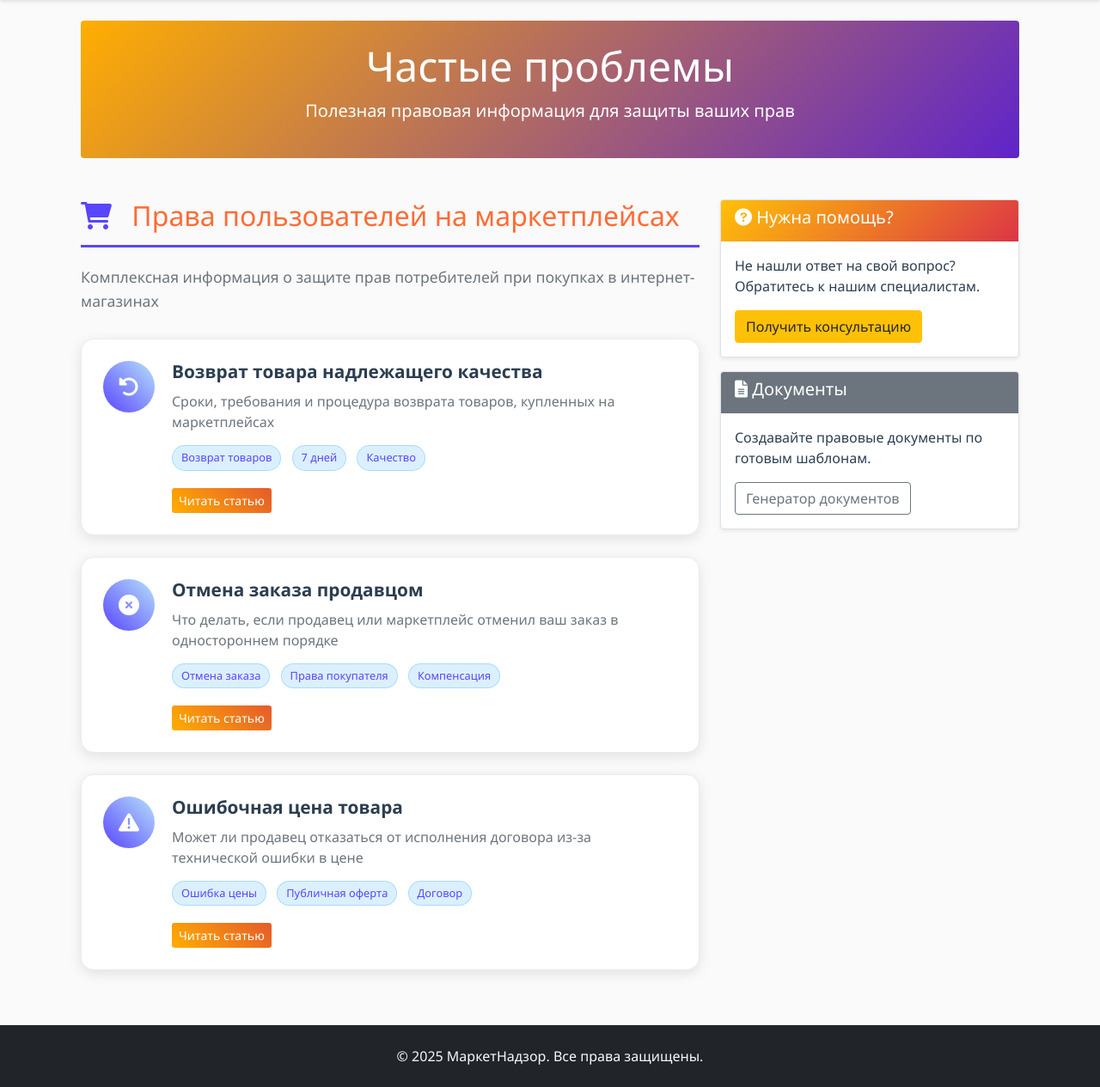
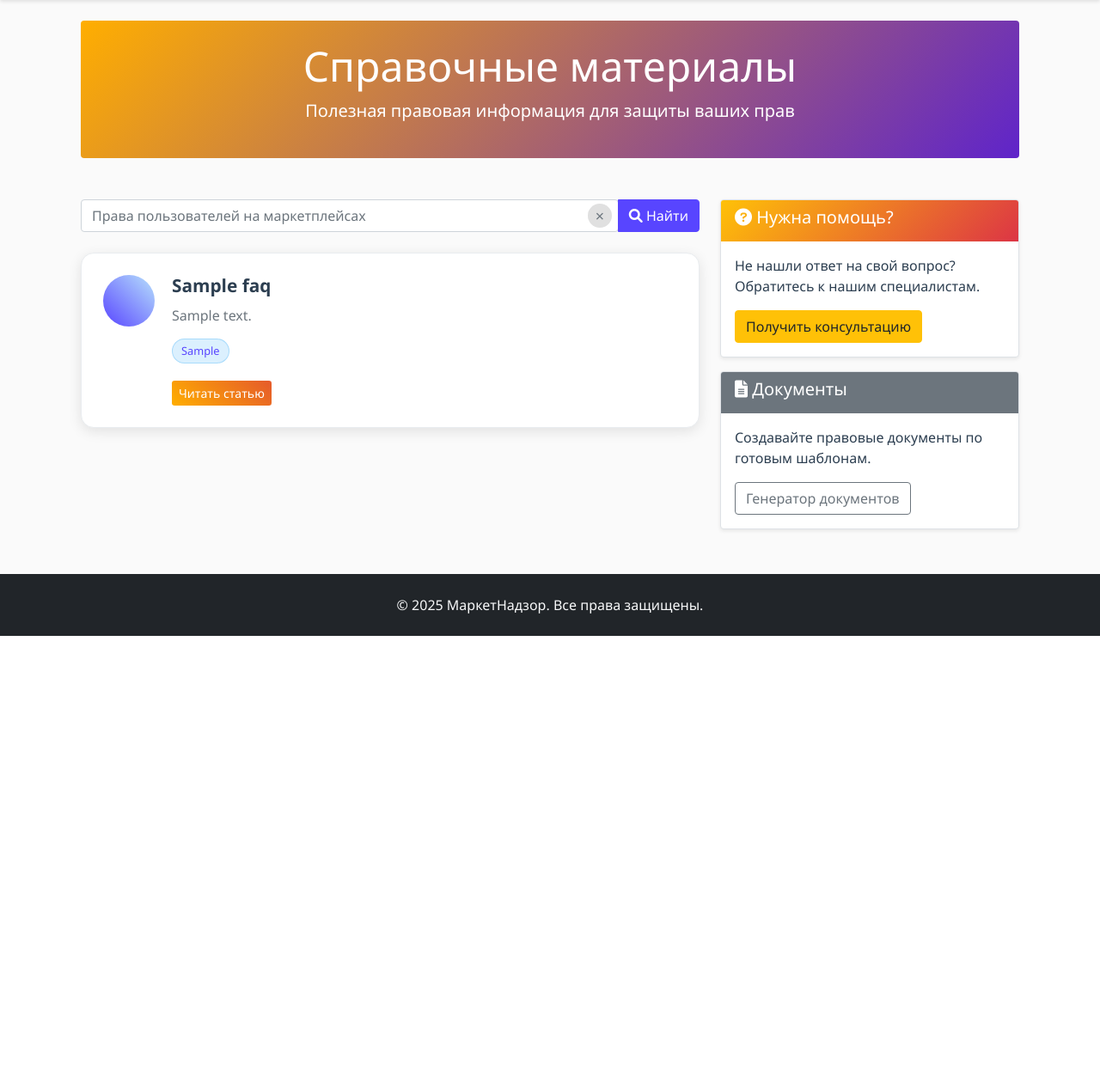
Before and after one commit to sergey-globus/Cons_plus, a Django app: page /reference/ in a window 1280 px wide. Shown: the part 60-1325 px from the top of the page at 86% size. After the commit the page ends 800 px from the top, so only its background shows below. Run offline with Django 4.2, Linux system fonts and the light colour scheme; tables that the repository leaves empty hold one stand-in row (values such as "Sample post"); parts of the project's set-up code (start-up, migrations or seed data) failed here and were passed over.

Commit message:
adding search

```diff
--- a/apps/main/models.py
+++ b/apps/main/models.py
@@ -5,8 +5,12 @@ from .crypto import GOSTCrypto
 
 class FAQ(models.Model):
     title = models.CharField(max_length=200, verbose_name="Заголовок")
-    content = models.TextField(verbose_name="Содержание")
-    category = models.CharField(max_length=100, verbose_name="Категория")
+    synonyms = models.CharField(max_length=200, blank=True, null=True, verbose_name="Синонимы для поиска")
+    description = models.TextField(verbose_name="Описание", default='')
+    category = models.CharField(max_length=100, blank=True, null=True, verbose_name="Категория")
+    tags = models.CharField(max_length=200, blank=True, verbose_name="Теги")  # теги через запятую
+    icon_class = models.CharField(max_length=50, blank=True, default='fas fa-file-alt', verbose_name="Иконка")
+    url_name = models.CharField(max_length=100, blank=True, verbose_name="Имя URL для ссылки")
     created_at = models.DateTimeField(auto_now_add=True)
     is_active = models.BooleanField(default=True)
 
--- a/apps/main/views.py
+++ b/apps/main/views.py
@@ -15,6 +15,8 @@ import os
 from docx import Document
 from docx.shared import Inches
 from django.shortcuts import get_object_or_404
+from django.db.models import Q
+
 
 def index(request):
     return render(request, 'main/index.html')
@@ -287,8 +289,31 @@ def legal_news(request):
     })
 
 def reference_materials(request):
-    """Главная страница справочных материалов"""
-    return render(request, 'main/reference_materials.html')
+    query = request.GET.get('q', '').strip()
+
+    if query:
+        articles = FAQ.objects.filter(
+            Q(title__iregex=query) | Q(description__iregex=query) | Q(synonyms__iregex=query),
+            is_active=True
+        )
+    else:
+        articles = FAQ.objects.filter(is_active=True)
+
+    for article in articles:
+        article.tags_list = [tag.strip() for tag in article.tags.split(',')] if article.tags else []
+
+    # Отладочная печать - что мы передаем в шаблон
+    print(f"Total articles found: {articles.count()}")
+    for a in articles:
+        print(f"Article: {a.title}, tags: {a.tags_list}")
+
+    context = {
+        'articles': articles,
+        'query': query,
+    }
+
+    return render(request, 'main/reference_materials.html', context)
+
 
 def marketplace_rights(request):
     """Обновленная статья о правах пользователей на маркетплейсах"""
@@ -305,10 +330,6 @@ def price_error(request):
 def glossary(request):
     """Глоссарий правовых терминов"""
     return render(request, 'main/glossary.html')
-
-def reference_materials(request):
-    """Главная страница справочных материалов"""
-    return render(request, 'main/reference_materials.html')
 
 def price_category(request):
     """Категория 'Неверная цена'"""
--- a/templates/main/reference_materials.html
+++ b/templates/main/reference_materials.html
@@ -7,7 +7,7 @@
     <div class="row">
         <div class="col-md-12">
             <div class="hero-section-small text-white rounded p-4 mb-5">
-                <h1 class="display-5 text-center">Частые проблемы</h1>
+                <h1 class="display-5 text-center">Справочные материалы</h1>
                 <p class="lead text-center">Полезная правовая информация для защиты ваших прав</p>
             </div>
         </div>
@@ -18,61 +18,50 @@
             <div class="materials-grid">
                 <!-- Права пользователей на маркетплейсах - основная тема -->
                 <div class="topic-section">
-                    <h2 class="topic-title">
-                        <i class="fas fa-shopping-cart"></i>
-                        Права пользователей на маркетплейсах
-                    </h2>
-                    <p class="topic-description">Комплексная информация о защите прав потребителей при покупках в интернет-магазинах</p>
+                    <form method="get" action="" class="search-form mb-4" id="searchForm">
+                      <div class="input-group">
+                        <div style="position: relative; flex: 1;">
+                          <input type="text" name="q" id="searchInput" class="form-control"
+                                 placeholder="Права пользователей на маркетплейсах"
+                                 value="{{ request.GET.q|default:'' }}" autocomplete="off" style="padding-right: 3rem;">
+                          <button type="button" id="clearSearch" title="Очистить поиск">&times;</button>
+                        </div>
+                        <button class="btn btn-info" type="submit"><i class="fas fa-search"></i> Найти</button>
+                      </div>
+                    </form>
+
+                    <script>
+                    document.getElementById('clearSearch').addEventListener('click', function() {
+                      const input = document.getElementById('searchInput');
+                      input.value = '';
+                      input.focus();
+                      document.getElementById('searchForm').submit();
+                    });
+                    </script>
 
                     <div class="articles-grid">
+                        {% for article in articles %}
                             <div class="article-card">
                                 <div class="article-icon">
-                                <i class="fas fa-undo-alt"></i>
+                                    <i class="{{ article.icon_class }}"></i>
                                 </div>
                                 <div class="article-content">
-                                <h4>Возврат товара надлежащего качества</h4>
-                                <p>Сроки, требования и процедура возврата товаров, купленных на маркетплейсах</p>
+                                    <h4>{{ article.title }}</h4>
+                                    <p>{{ article.description }}</p>
                                     <div class="article-tags">
-                                    <span class="tag">Возврат товаров</span>
-                                    <span class="tag">7 дней</span>
-                                    <span class="tag">Качество</span>
+                                        {% for tag in article.tags_list %}
+                                            <span class="tag">{{ tag }}</span>
+                                        {% endfor %}
+
                                     </div>
-                                <a href="{% url 'marketplace_rights' %}" class="btn btn-primary btn-sm">Читать статью</a>
+                                    <a href="{% url article.url_name %}" class="btn btn-primary btn-sm">Читать статью</a>
                                 </div>
                             </div>
-
-                        <div class="article-card">
-                            <div class="article-icon">
-                                <i class="fas fa-times-circle"></i>
-                            </div>
-                            <div class="article-content">
-                                <h4>Отмена заказа продавцом</h4>
-                                <p>Что делать, если продавец или маркетплейс отменил ваш заказ в одностороннем порядке</p>
-                                <div class="article-tags">
-                                    <span class="tag">Отмена заказа</span>
-                                    <span class="tag">Права покупателя</span>
-                                    <span class="tag">Компенсация</span>
-                                </div>
-                                <a href="{% url 'order_cancellation' %}" class="btn btn-primary btn-sm">Читать статью</a>
-                            </div>
+                        {% empty %}
+                            <p>Статей не найдено.</p>
+                        {% endfor %}
                     </div>
 
-                        <div class="article-card">
-                            <div class="article-icon">
-                                <i class="fas fa-exclamation-triangle"></i>
-                            </div>
-                            <div class="article-content">
-                                <h4>Ошибочная цена товара</h4>
-                                <p>Может ли продавец отказаться от исполнения договора из-за технической ошибки в цене</p>
-                                <div class="article-tags">
-                                    <span class="tag">Ошибка цены</span>
-                                    <span class="tag">Публичная оферта</span>
-                                    <span class="tag">Договор</span>
-                                </div>
-                                <a href="{% url 'price_error' %}" class="btn btn-primary btn-sm">Читать статью</a>
-                            </div>
-                        </div>
-                    </div>
                 </div>
             </div>
         </div>
@@ -104,6 +93,40 @@
 </div>
 
 <style>
+input.form-control:focus {
+    outline: none;
+    box-shadow: 0 0 5px 1px var(--primary-color); /* Цвет Bootstrap primary, можно заменить на ваш */
+    border-color: #0d6efd;
+}
+
+#clearSearch {
+  position: absolute;
+  right: 8px;
+  top: 50%;
+  transform: translateY(-50%);
+  border: none;
+  background: #e0e0e0;
+  width: 28px;
+  height: 28px;
+  border-radius: 50%;
+  font-size: 18px;
+  line-height: 28px;
+  color: #6c757d;
+  cursor: pointer;
+  padding: 0;
+  display: flex;
+  align-items: center;
+  justify-content: center;
+  z-index: 1050; /* высокий z-index */
+  pointer-events: auto; /* обеспечить кликабельность */
+  transition: background-color 0.2s ease, color 0.2s ease;
+}
+
+#clearSearch:hover {
+  background-color: #ced4da;
+  color: #495057;
+}
+
 .topic-section {
     margin-bottom: 40px;
 }
```
Also changed, not shown: load_test_data.py (+31 -17 lines), apps/main/migrations/0001_initial.py, apps/main/migrations/0002_articlecategory_alter_consultation_options_and_more.py (deleted). Lines whose indentation alone changed are shown as unchanged.
